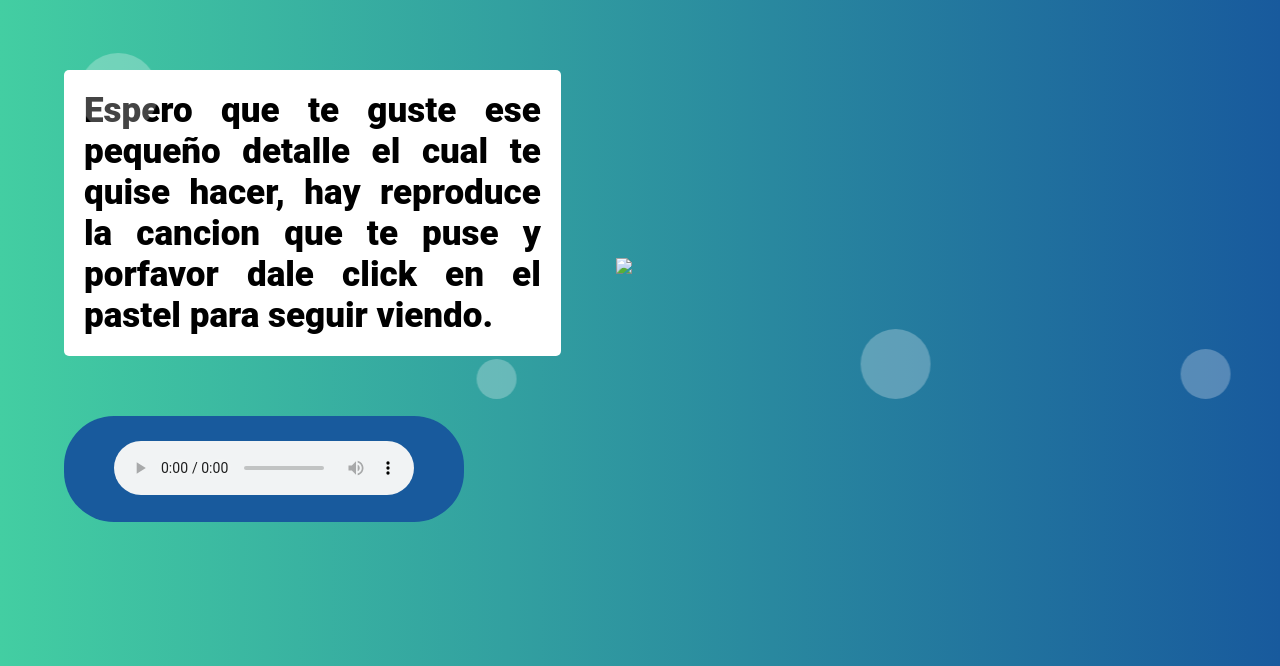
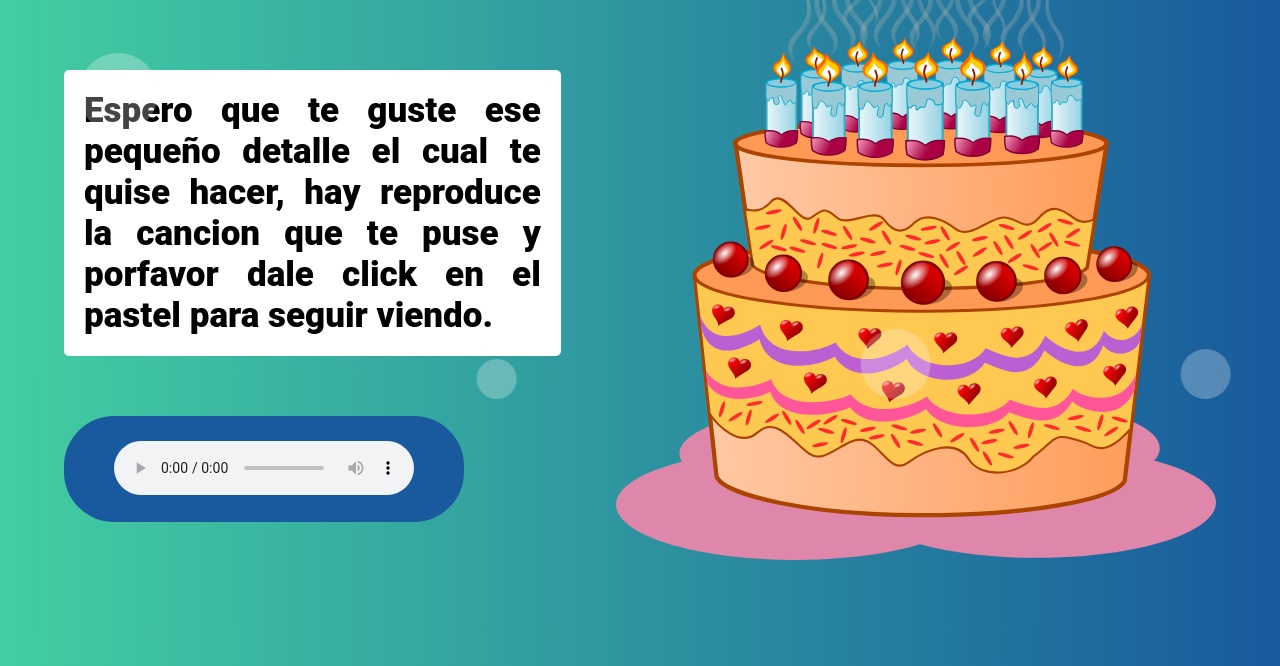
Before and after one commit to jhonatan01010/jhonatan01010.github.io, a plain HTML site: page proyecto.html in a window 1280 px wide. Shown: the part 134-800 px from the top of the page. Drawn offline with Linux system fonts and the light colour scheme.

Commit message:
Update proyecto.html

```diff
--- a/proyecto.html
+++ b/proyecto.html
@@ -36,7 +36,7 @@
 			</section>
 
 			<div class="banner_img">
-				<img src="1445007519.svg">
+				<img src="pastel.svg">
 			</div>
 
 		</section>
```
